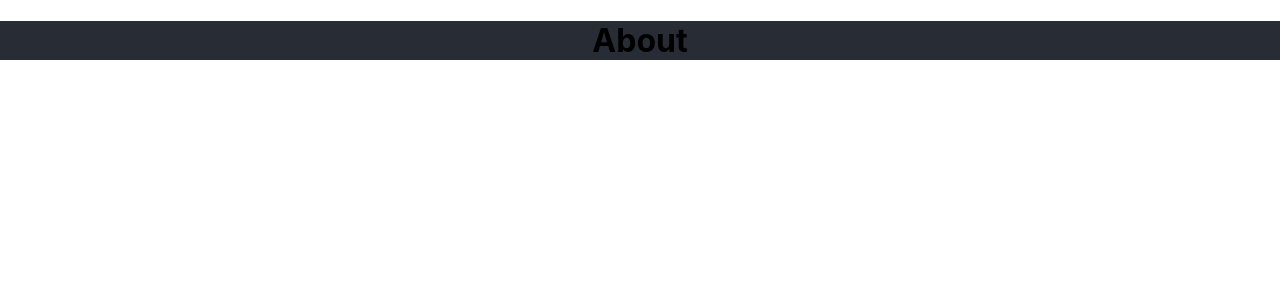
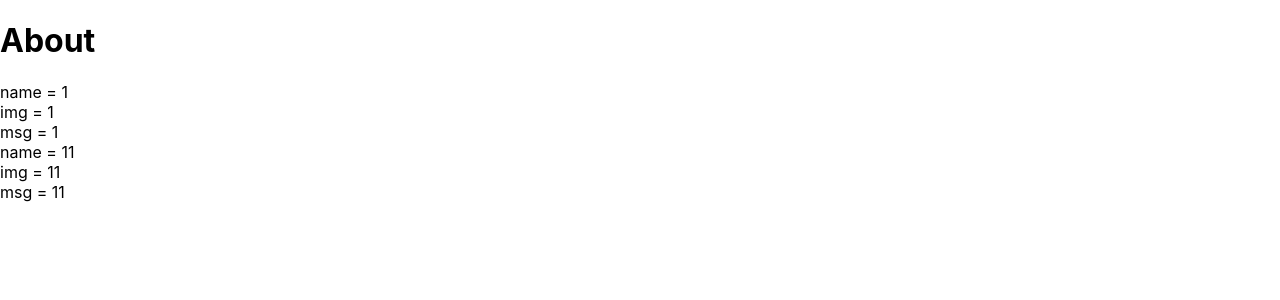
Before and after one commit to A-Line-of-Code/mailbox_sky, a React (Create React App) app in the folder client/: page /about in a window 1280 px wide. Shown: the top 300 px of the page. Built offline with nearby package versions, Linux system fonts and the light colour scheme.

Commit message:
About page

```diff
--- a/client/src/About.js
+++ b/client/src/About.js
@@ -1,16 +1,31 @@
-import React, {useState} from "react";
+import React from "react";
 import './App.css';
-
-
+import {Tech} from "./components/tech"
 
 export const About = () => {
 
-    const [from, setFrom] = useState("")
+    const tech = [
+    {
+        "name":"1",
+        "img" : "1",
+        "msg" : "1"
+    },
+    {
+        "name":"11",
+        "img" : "11",
+        "msg" : "11"
+    }
+    ]
+
 
     return(
-        <div className="App">
-        <h1>About</h1>
+        <div>
+            <h1>About</h1>
+              {tech.map(c=> {
+                  return(
+                    <Tech name={c.name} img={c.img} msg={c.msg} />
+                  )
+              })}
         </div>
-    )
-
+        )
 }
--- a/client/src/App.js
+++ b/client/src/App.js
@@ -2,8 +2,8 @@ import React from "react";
 import {
   BrowserRouter as Router,
   Switch,
-  Route,
-  Link
+  Route
+  //Link
 } from "react-router-dom";
 import {Home} from "./Home"
 import {Read} from "./Read"
--- a/client/src/Home.js
+++ b/client/src/Home.js
@@ -12,6 +12,10 @@ export const Home = () => {
     history.push("/read")}
     const history = useHistory()
 
+    const about = () =>{
+    history.push("/about")}
+
+
     return(
         <div className="App">
         <form className="App-sender" onSubmit={submit}>
@@ -24,7 +28,11 @@ export const Home = () => {
           <input type="text" /><br />
           <input type="submit" />
           </form>
+          <p onClick={about}>
+            ABOUT
+          </p>
         </div>
+
     )
 
 }
--- a/client/src/Read.js
+++ b/client/src/Read.js
@@ -1,11 +1,9 @@
-import React, {useState} from "react";
+import React from "react";
 import './App.css';
 
 
 
 export const Read = () => {
-
-    const [from, setFrom] = useState("")
 
 
     return(
--- /dev/null
+++ b/client/src/components/tech.js
@@ -0,0 +1,13 @@
+import React from "react";
+
+export const Tech = (props) => {
+
+    return(
+        <div>
+        name = {props.name} <br />
+        img = {props.img} <br />
+        msg = {props.msg} <br />
+        </div>
+    )
+
+}
```
